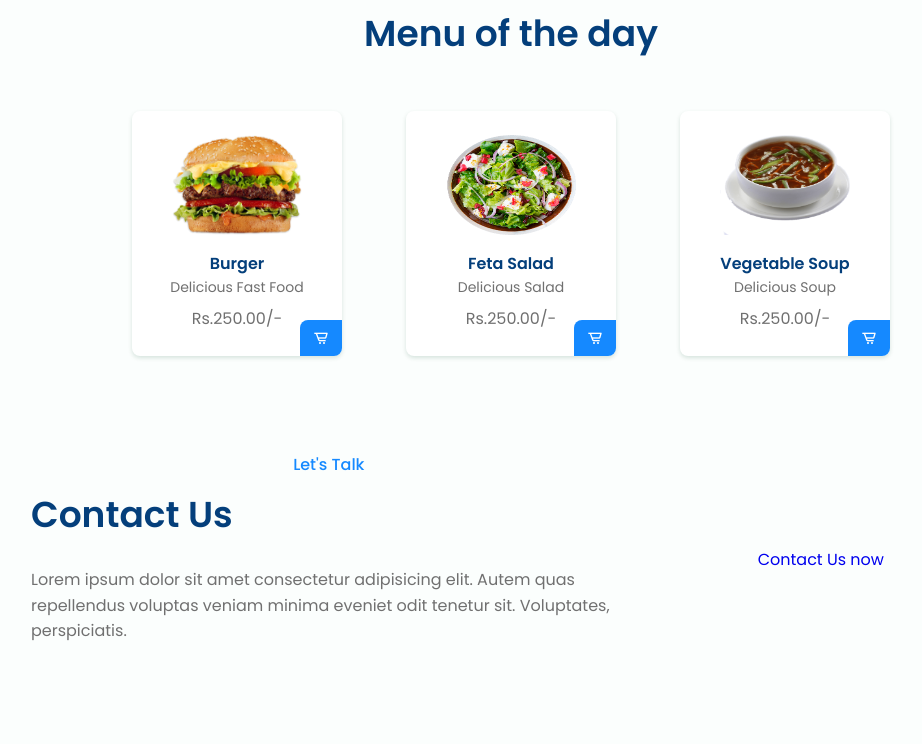
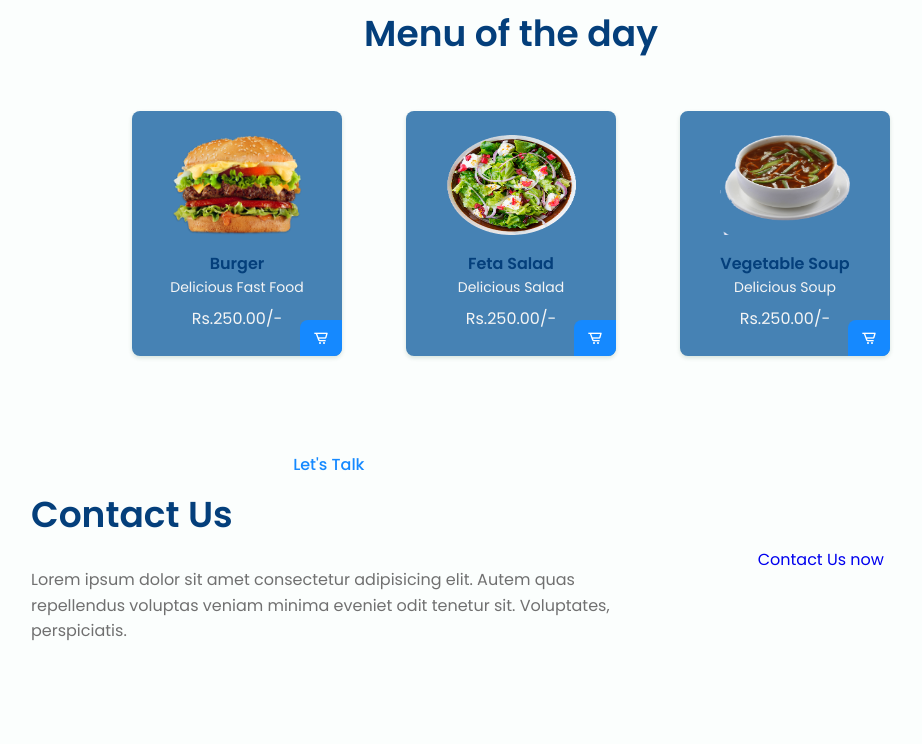
Before and after one commit to abhigyan24jain/Food-Order-Site, a plain HTML site: page index.html in a window 1280 px wide. Shown: the part 1741-2485 px from the top of the page, without its empty margins (129-1051 px from the left). Drawn offline with nearby package versions, Linux system fonts and the light colour scheme.

Commit message:
Update style.css

```diff
--- a/style/style.css
+++ b/style/style.css
@@ -320,11 +320,13 @@ justify-content: center;
 position: relative;
 display: flex;
 flex-direction: column;
-background-color: var(--container-color);
+background-color: steelblue;
+color: whitesmoke;
 border-radius: .5rem;
 box-shadow: 0 2px 4px rgba(3,74,40,.15);
 padding: .75rem;
 text-align: center;
+
 }
 .menu__img {
 width: 100px;
```
